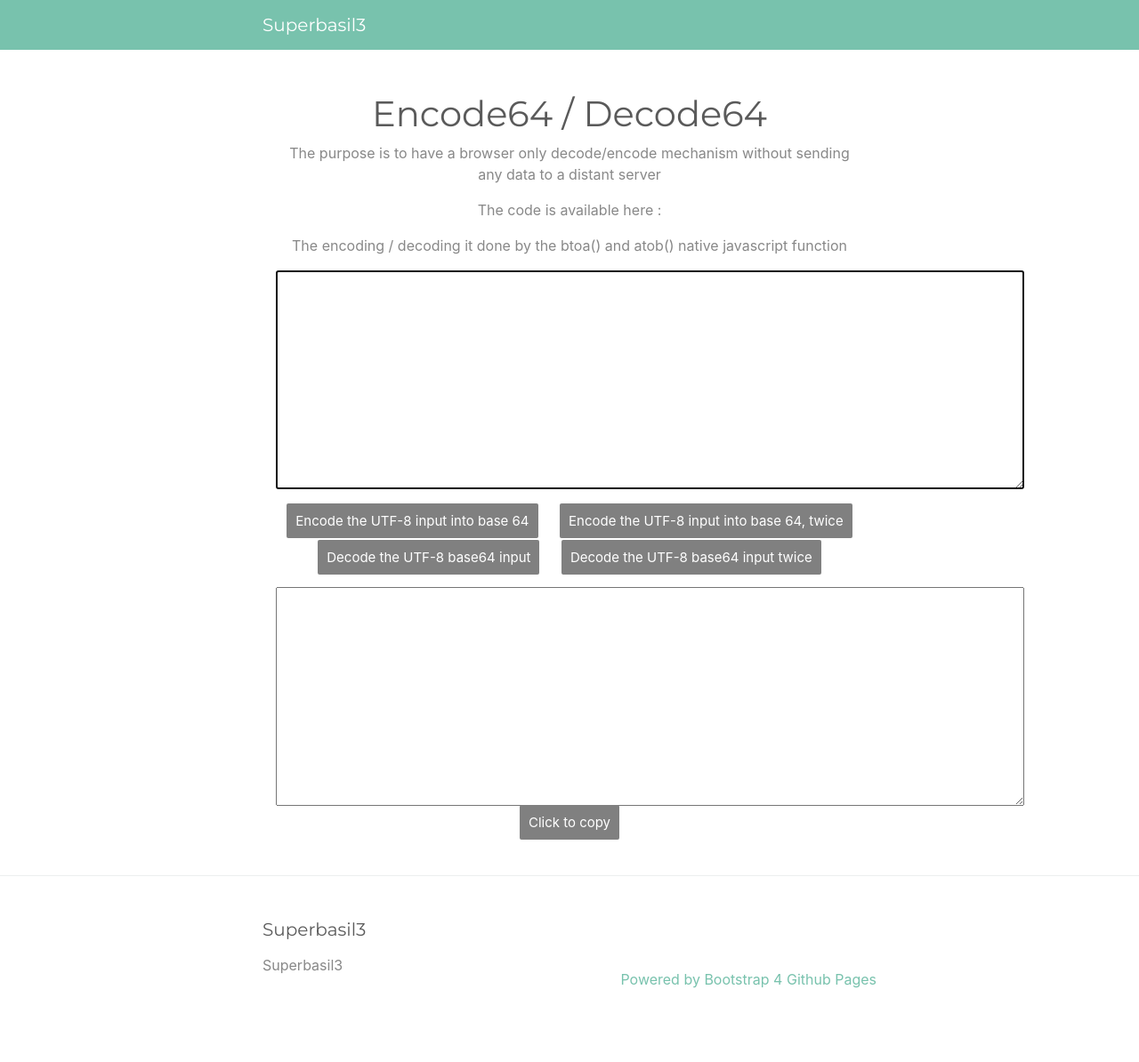
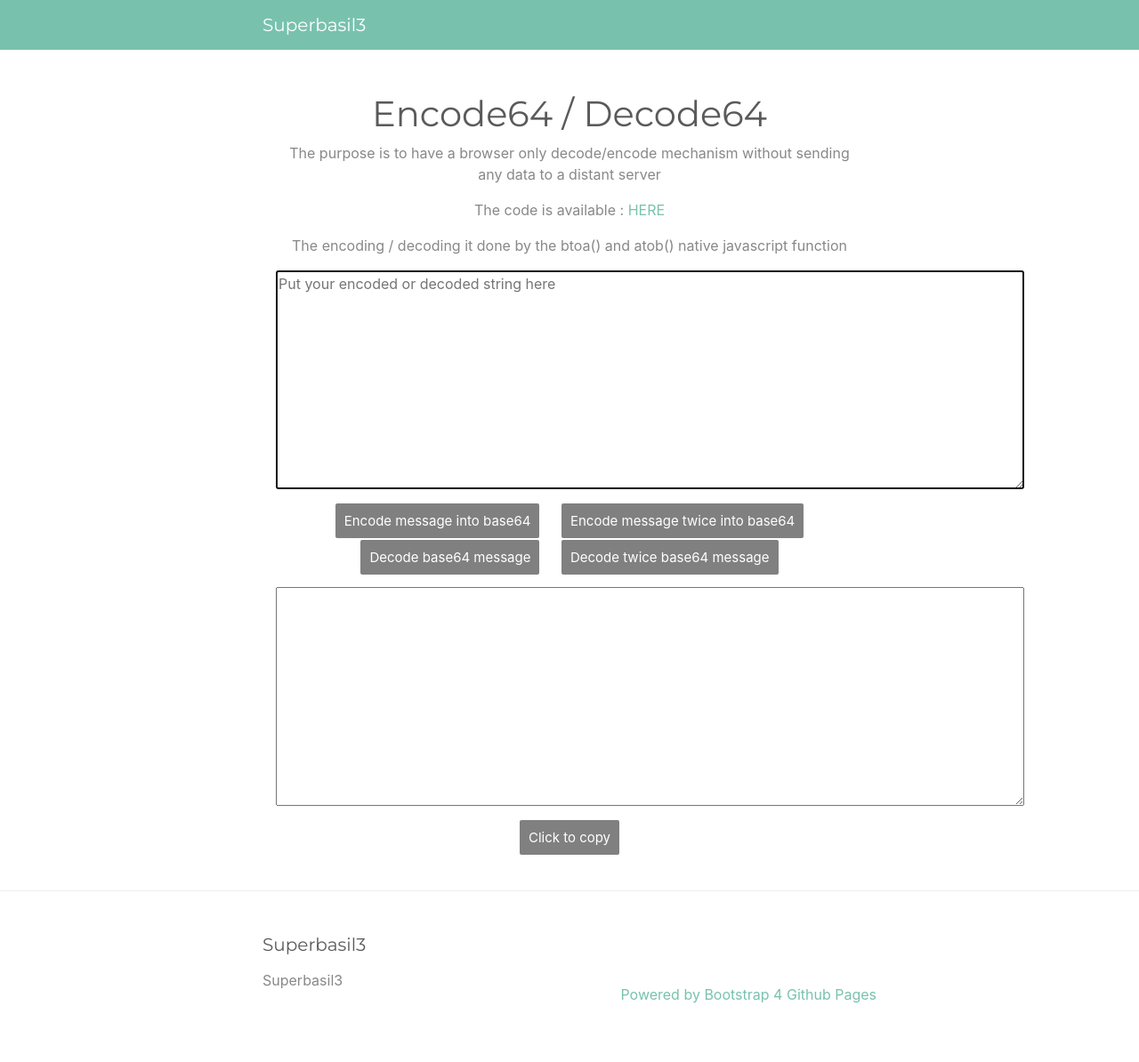
Before and after one commit to Superbasil3/Superbasil3.github.io, a Jekyll site: the page built from encode_decode_64.html, in a window 1280 px wide. Shown: the whole page at 89% size. Built offline with Jekyll 4.4.1, drawn with Linux system fonts in a browser that asks for light colours.

Commit message:
Fix padding + add link

```diff
--- a/encode_decode_64.html
+++ b/encode_decode_64.html
@@ -55,28 +55,27 @@ layout: default
 <div class="container text-center">
   <h1>Encode64 / Decode64</h1>
   <p>The purpose is to have a browser only decode/encode mechanism without sending any data to a distant server</p>
-  <p>The code is available here : </p>
+  <p>The code is available : <a href="{{ site.github.repository_url }}/blob/master/encode_decode_64.html">HERE</a></p>
   <p>The encoding / decoding it done by the btoa() and atob() native javascript function</p>
   <div>
-    <textarea id="input_string" name="input_string" rows="10" cols="80" autofocus="true" placeholder="Put your encoded or decoded string here">
-    </textarea>
+    <textarea id="input_string" name="input_string" rows="10" cols="80" autofocus="true" placeholder="Put your encoded or decoded string here"></textarea>
   </div>
   <div>
-    <div style="margin: 17px 0px;">
-      <span id="encode64" class="button">Encode the UTF-8 input into base 64</span>
-      <span id="encode64x2" class="button">Encode the UTF-8 input into base 64, twice</span>
+    <div style="margin: 17px 0;">
+      <span id="encode64" class="button encode">Encode message into base64</span>
+      <span id="encode64x2" class="button encode2">Encode message twice into base64</span>
     </div>
-    <div style="margin: 17px 0px;">
-      <span id="decode64" class="button">Decode the UTF-8 base64 input</span>
-      <span id="decode64x2" class="button">Decode the UTF-8 base64 input twice</span>
+    <div style="margin: 17px 0;">
+      <span id="decode64" class="button decode">Decode base64 message</span>
+      <span id="decode64x2" class="button decode2">Decode twice base64 message</span>
     </div>
   </div>
 
   <div style="margin-top: 22px;">
     <textarea id="output_string" name="output_string" rows="10" cols="80" readonly="true">
     </textarea>
-    <div>
-      <span id="copyButton" class="button" onclick="copy_output();">Click to copy</span>
+    <div style="margin-top: 17px;">
+      <span id="copyButton" class="button">Click to copy</span>
     </div>
   </div>
 </div>
```
